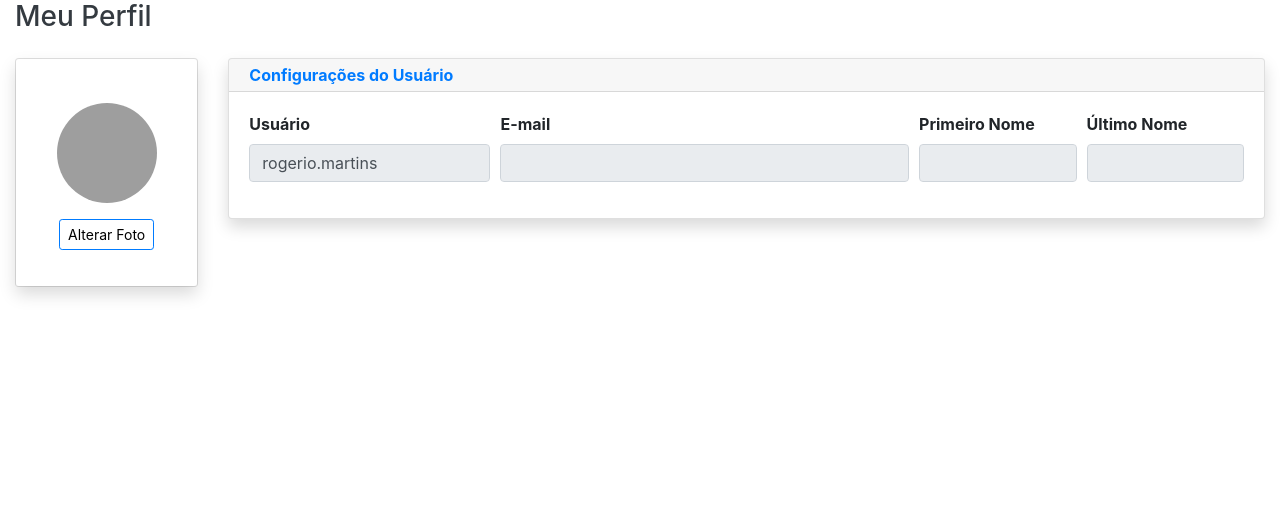
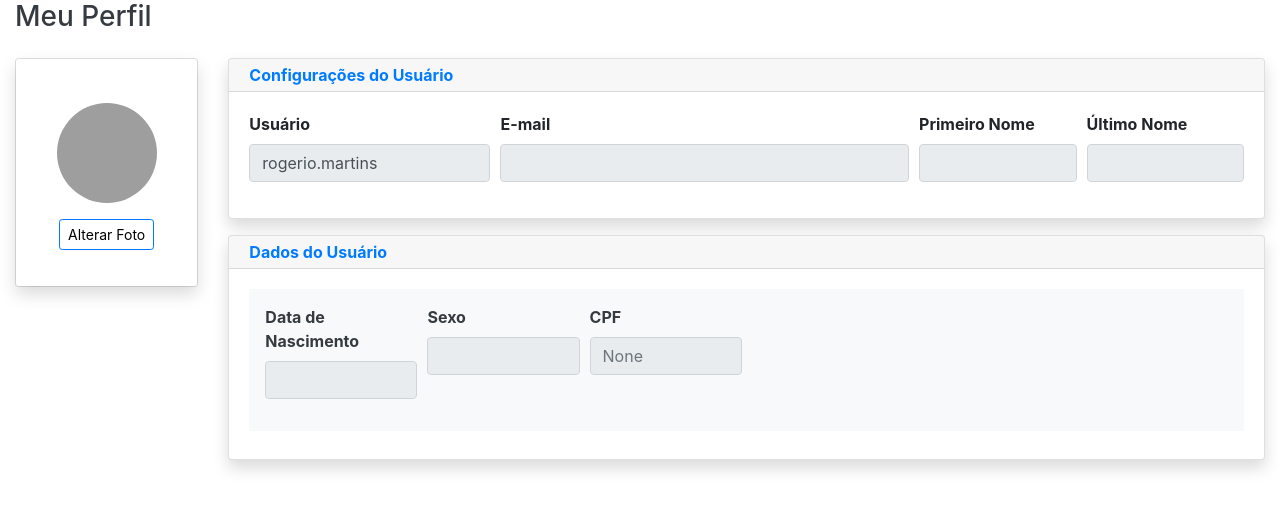
Before and after one commit to rogeriodelphi/todoapp, a Django app: page /contas/meu-perfil/ in a window 1280 px wide. Shown: the part 56-566 px from the top of the page. Run offline with Django 3.2, Linux system fonts and the light colour scheme; a user stored in the database is signed in; data comes from the database, SQL or seed files in the repository; some libraries are stand-ins or nearby versions; grey boxes are pictures that could not be loaded.

Commit message:
Refatorando o Perfil do Usuário

```diff
--- a/apps/accounts/models.py
+++ b/apps/accounts/models.py
@@ -1,10 +1,19 @@
 from django.contrib.auth.models import User
 from django.db import models
 
+from apps.core.funcoes import sexo
+
 
 class UserProfile(models.Model):
+
+    SX_CHOICES = sexo.choices_sexo()
+
     photo = models.ImageField('Foto', upload_to='photos')
     cel_phone = models.CharField('Celular', max_length=16)
+
+    data_nascimento = models.DateField(verbose_name='Data de Nascimento', null=True)
+    sexo = models.CharField(max_length=1, choices=SX_CHOICES, default="", blank=True, null=True)
+    cpf = models.CharField(max_length=14, unique=True, verbose_name="CPF", blank=True, null=True)
     user = models.OneToOneField(User, on_delete=models.CASCADE, related_name='profile')
 
     class Meta:
@@ -13,4 +22,4 @@
         verbose_name_plural = 'Perfis dos usuários'
 
     def __str__(self):
-        return self.profile.user.username
+        return self.user.username
--- a/apps/accounts/templates/accounts/list_user_profile.html
+++ b/apps/accounts/templates/accounts/list_user_profile.html
@@ -46,12 +46,45 @@
                                     </form>
                                 </div>
                             </div>
+                            <div class="card shadow">
+                                <div class="card-header py-1">
+                                    <p class="text-primary m-0 font-weight-bold">Dados do Usuário</p>
+                                </div>
+                                <div class="card-body">
+                                    <form>
+                                        <div class="p-3 mb-2 bg-light text-dark">
+                                            <div class="form-row">
+                                                <div class="col-md-2">
+                                                    <div class="form-group">
+                                                        <label for="data_nascimento"><strong>Data de Nascimento</strong></label>
+                                                        <input readonly class="form-control" type="text" placeholder="{{ profile.data_nascimento | date:'d/m/Y' }}" name="data_nascimento">
+                                                    </div>
+                                                </div>
+                                                <div class="col-md-2">
+                                                    <div class="form-group">
+                                                        <label for="sexo"><strong>Sexo</strong></label>
+                                                        <input readonly class="form-control" type="text" placeholder="{{ profile.get_sexo_display }}" name="sexo">
+                                                    </div>
+                                                </div>
+                                                <div class="col-md-2">
+                                                    <div class="form-group">
+                                                        <label for="cpf"><strong>CPF</strong></label>
+                                                        <input readonly class="form-control" type="text" placeholder="{{ profile.cpf }}" name="cpf">
+                                                    </div>
+                                                </div>
+                                            </div>
+                                        </div>
+                                    </form>
+                                </div>
+                            </div>
                         </div>
                     </div>
                 </div>
                 {% else %}
-                    <h2>Você ainda não criou um perfil.</h2>
-                    <a href="{% url 'accounts:add_user_profile' %}" class="btn btn-primary">Criar Perfil</a>
+                    <div class="container-fluid">
+                        <h2 class="mb-4">Você ainda não criou um perfil.</h2>
+                        <a href="{% url 'accounts:add_user_profile' %}" class="btn btn-primary">Criar Perfil</a>
+                    </div>
                 {% endif %}
             </div>
         </div>
--- a/apps/accounts/views.py
+++ b/apps/accounts/views.py
@@ -24,6 +24,7 @@
             f.set_password(f.password)
             f.save()
             messages.success(request, "Usuário salvo com sucesso!")
+            # return redirect('accounts:user_login')
     # se a requisição for do tipo GET, instancia o formulário 'form'
     form = UserForm()
     context['form'] = form
--- /dev/null
+++ b/apps/core/funcoes/sexo.py
@@ -0,0 +1,6 @@
+def choices_sexo():
+    SX_CHOICES = (
+        ("M", "Masculino"),
+        ("F", "Feminino")
+    )
+    return SX_CHOICES
--- a/requirements.txt
+++ b/requirements.txt
@@ -33,3 +33,4 @@
 typing-extensions==3.10.0.2
 urllib3==1.26.8
 wcwidth==0.2.2
+django-crispy-forms==1.10.0
--- a/todoapp/settings.py
+++ b/todoapp/settings.py
@@ -50,6 +50,7 @@
 
 THIRD_APPS = [
     'social_django',
+    'crispy_forms',
     'widget_tweaks',
 ]
 
```
Also changed, not shown: apps/accounts/templates/accounts/add_user_profile.html (+46 -1 lines), apps/accounts/migrations/0002_userprofile_data_nascimento.py (added), apps/accounts/migrations/0003_auto_20220226_2006.py (added), apps/tasks/migrations/0002_alter_task_options.py (added).
